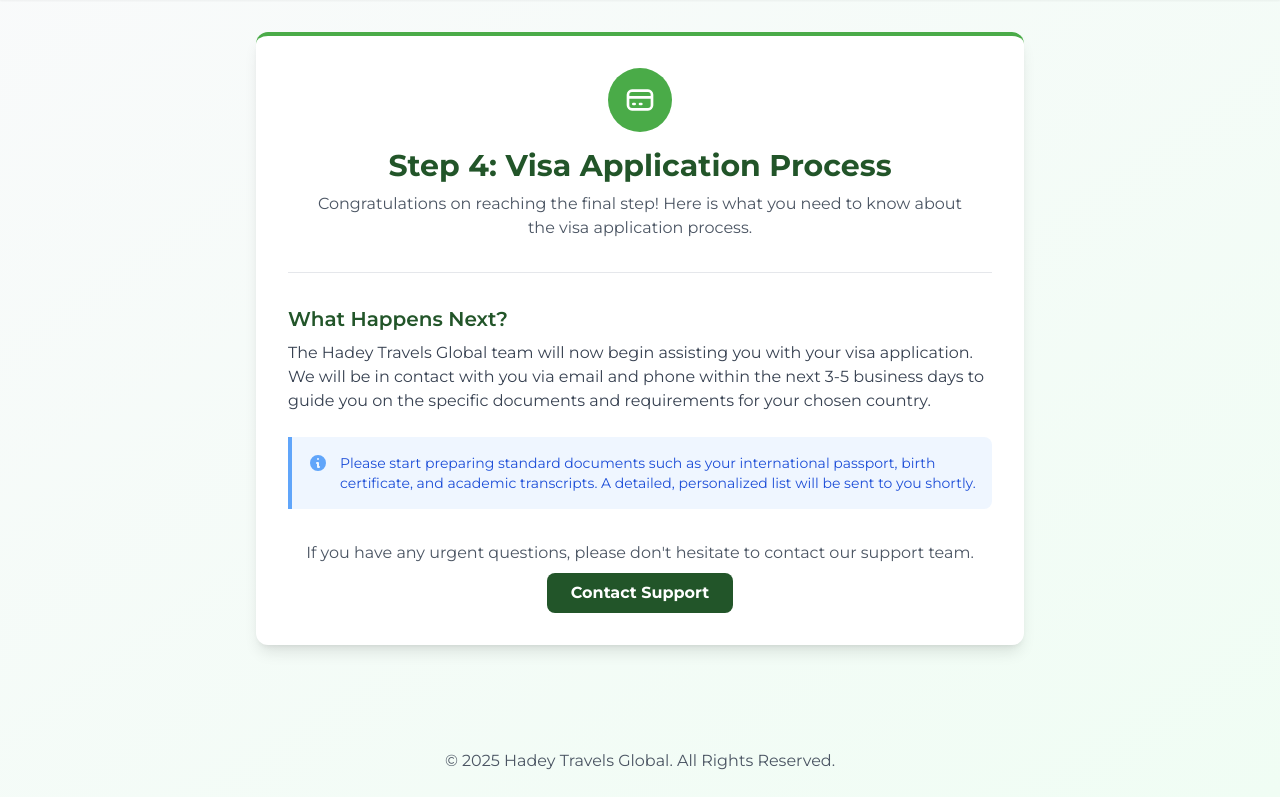
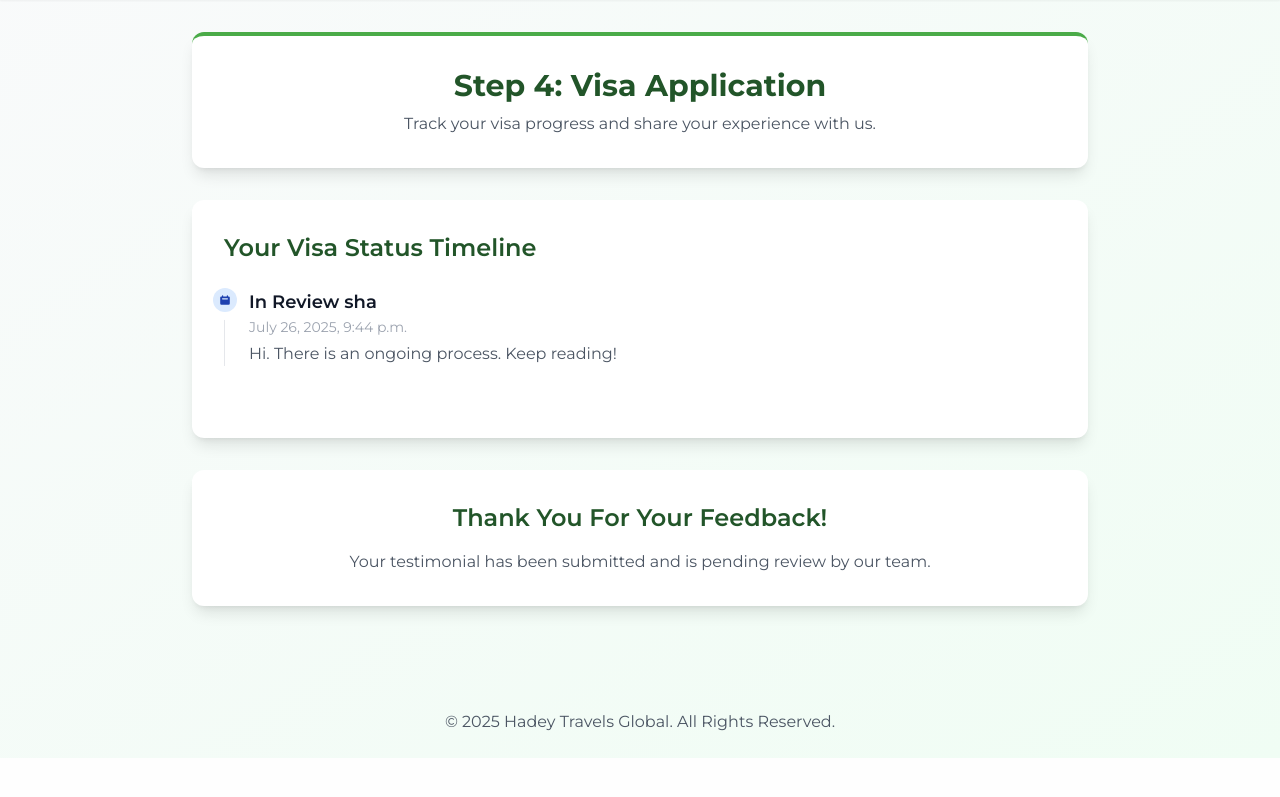
Before and after one commit to IsraelPhilips/Hadey, a Django app: page /visa-application/ in a window 1280 px wide. Shown: the part 72-869 px from the top of the page. After the commit the page ends 830 px from the top, so only its background shows below. Run offline with Django 5.2, Linux system fonts and the light colour scheme; a user stored in the database is signed in; data comes from the database, SQL or seed files in the repository; both versions use the stored data as it was after the commit; some libraries are stand-ins or nearby versions.

Commit message:
Visa tracking on step 4

```diff
--- a/portal/forms.py
+++ b/portal/forms.py
@@ -2,24 +2,18 @@
 
 from django import forms
 from allauth.account.forms import SignupForm
-from .models import Application, Document
+from .models import Application, Document, Testimonial # Add Testimonial
 
 class CustomSignupForm(SignupForm):
-    """
-    A custom signup form to override the default styling and help text.
-    """
+    # ... unchanged ...
     def __init__(self, *args, **kwargs):
         super(CustomSignupForm, self).__init__(*args, **kwargs)
-        # Add Tailwind classes to the fields
         for field_name, field in self.fields.items():
-            field.widget.attrs.update({
-                'class': 'mt-1 block w-full px-3 py-2 bg-white border border-gray-300 rounded-md shadow-sm placeholder-gray-400 focus:outline-none focus:ring-primary-green focus:border-primary-green sm:text-sm'
-            })
-            # Remove the default verbose help text
+            field.widget.attrs.update({'class': 'mt-1 block w-full px-3 py-2 bg-white border border-gray-300 rounded-md shadow-sm placeholder-gray-400 focus:outline-none focus:ring-primary-green focus:border-primary-green sm:text-sm'})
             field.help_text = ''
 
 class ApplicationForm(forms.ModelForm):
-    # ... rest of the file is unchanged ...
+    # ... unchanged ...
     class Meta:
         model = Application
         fields = ['full_name', 'email', 'phone_number', 'country_of_interest']
@@ -31,9 +25,26 @@ class ApplicationForm(forms.ModelForm):
         }
 
 class DocumentUploadForm(forms.ModelForm):
+    # ... unchanged ...
     class Meta:
         model = Document
         fields = ['file']
         widgets = {
             'file': forms.FileInput(attrs={'class': 'block w-full text-sm text-gray-500 file:mr-4 file:py-2 file:px-4 file:rounded-full file:border-0 file:text-sm file:font-semibold file:bg-primary-green file:text-white hover:file:bg-dark-green'}),
         }
+
+class TestimonialForm(forms.ModelForm):
+    """
+    A form for users to submit their testimonials.
+    """
+    class Meta:
+        model = Testimonial
+        fields = ['content', 'rating']
+        widgets = {
+            'content': forms.Textarea(attrs={
+                'class': 'mt-1 block w-full px-3 py-2 bg-white border border-gray-300 rounded-md shadow-sm placeholder-gray-400 focus:outline-none focus:ring-primary-green focus:border-primary-green sm:text-sm',
+                'rows': 4,
+                'placeholder': 'Share your experience with us...'
+            }),
+            'rating': forms.HiddenInput(), # We will use a custom star rating widget
+        }
--- a/portal/views.py
+++ b/portal/views.py
@@ -12,21 +12,21 @@ from django.conf import settings
 from django.urls import reverse
 from django.core.mail import send_mail
 from django.template.loader import render_to_string
-from .models import Application, Payment, Document
-from .forms import ApplicationForm, DocumentUploadForm
+from .models import Application, Payment, Document, Testimonial
+from .forms import ApplicationForm, DocumentUploadForm, TestimonialForm
 
+# ... dashboard, application_form_view, document_submission_view, agency_fee_view, initiate_payment, and flutterwave_webhook views are unchanged ...
 @login_required
 def dashboard(request):
     application, _ = Application.objects.get_or_create(user=request.user)
     ALL_STEPS = [
         {'id': Application.ApplicationStatus.STEP_1_APPLICATION_FORM, 'title': 'Application Form', 'number': 1, 'url_name': 'portal:application_form'},
-        {'id': Application.ApplicationStatus.STEP_2_ADMISSION_FEE, 'title': 'Admission Letter Fee', 'number': 2, 'url_name': 'portal:document_submission'},
+        {'id': Application.ApplicationStatus.STEP_2_ADMISSION_FEE, 'title': 'Admission Form', 'number': 2, 'url_name': 'portal:document_submission'},
         {'id': Application.ApplicationStatus.STEP_3_AGENCY_FEE, 'title': 'Agency Fee', 'number': 3, 'url_name': 'portal:agency_fee'},
         {'id': Application.ApplicationStatus.STEP_4_VISA_APPLICATION, 'title': 'Visa Application', 'number': 4, 'url_name': 'portal:visa_application'},
     ]
     current_status = application.status
     try:
-        # Handle the COMPLETED status by pointing to the last step's index
         if current_status == Application.ApplicationStatus.COMPLETED:
             current_index = len(ALL_STEPS)
         else:
@@ -48,7 +48,6 @@ def dashboard(request):
 
 @login_required
 def application_form_view(request):
-    # ... view is unchanged ...
     application, _ = Application.objects.get_or_create(user=request.user)
     if request.method == 'POST':
         form = ApplicationForm(request.POST, instance=application)
@@ -63,7 +62,6 @@ def application_form_view(request):
 
 @login_required
 def document_submission_view(request):
-    # ... view is unchanged ...
     application = request.user.application
     admin_document = Document.objects.filter(application__isnull=True, is_admin_upload=True, document_type=Document.DocumentType.BLANK_FORM_TEMPLATE).order_by('-uploaded_at').first()
     if request.method == 'POST':
@@ -82,7 +80,6 @@ def document_submission_view(request):
 
 @login_required
 def agency_fee_view(request):
-    # ... view is unchanged ...
     application = request.user.application
     admission_letter = Document.objects.filter(application=application, document_type=Document.DocumentType.ADMISSION_LETTER, is_admin_upload=True).first()
     context = {'application': application, 'admission_letter': admission_letter}
@@ -91,24 +88,50 @@ def agency_fee_view(request):
 @login_required
 def visa_application_view(request):
     """
-    Displays the final step with instructions for the visa application.
+    Displays the final step with visa updates and a testimonial form.
     """
     application = request.user.application
-    context = {'application': application}
+
+    if request.method == 'POST':
+        # Check if a testimonial already exists to prevent re-submission
+        if Testimonial.objects.filter(application=application).exists():
+            return JsonResponse({'success': False, 'message': 'You have already submitted a testimonial.'}, status=400)
+
+        form = TestimonialForm(request.POST)
+        if form.is_valid():
+            testimonial = form.save(commit=False)
+            testimonial.application = application
+            testimonial.save()
+            # Mark the application as fully completed
+            application.status = Application.ApplicationStatus.COMPLETED
+            application.save()
+            return JsonResponse({'success': True, 'message': 'Thank you for your feedback!'})
+        else:
+            return JsonResponse({'success': False, 'errors': form.errors}, status=400)
+
+    # Fetch all data needed for the page
+    visa_updates = application.visa_updates.all()
+    testimonial = Testimonial.objects.filter(application=application).first()
+    form = TestimonialForm(instance=testimonial)
+
+    context = {
+        'application': application,
+        'visa_updates': visa_updates,
+        'testimonial_form': form,
+        'testimonial': testimonial,
+    }
     return render(request, 'portal/visa_application.html', context)
-
 
 @login_required
 @require_POST
 def initiate_payment(request):
-    # ... view is unchanged ...
     try:
         data = json.loads(request.body)
         purpose = data.get('purpose')
     except json.JSONDecodeError:
         return JsonResponse({'error': 'Invalid JSON'}, status=400)
     application = request.user.application
-    currency = 'USD'
+    currency = 'NGN'
     if purpose == 'APPLICATION_FEE':
         amount = 15.00
         payment_purpose = Payment.PaymentPurpose.APPLICATION_FEE
@@ -143,7 +166,6 @@ def initiate_payment(request):
 
 @csrf_exempt
 def flutterwave_webhook(request):
-    # ... view is unchanged ...
     tx_ref = None
     transaction_id = None
     if request.method == 'POST':
--- a/templates/portal/document_submission.html
+++ b/templates/portal/document_submission.html
@@ -54,7 +54,7 @@
                 <div class="flex items-start">
                     <div class="flex-shrink-0 flex items-center justify-center h-10 w-10 rounded-full bg-primary-green text-white font-bold text-lg">3</div>
                     <div class="ml-4 w-full">
-                        <h2 class="text-lg font-semibold text-dark-green">Pay Admission Letter Fee ($1,000)</h2>
+                        <h2 class="text-lg font-semibold text-dark-green">Pay Admission Form Fee ($1,000)</h2>
                         <p class="text-sm text-gray-600 mt-1">After your document is uploaded, please confirm your details and proceed with the payment.</p>
                         <div class="flex items-start my-4">
                             <div class="flex items-center h-5"><input id="consent" name="consent" type="checkbox" class="focus:ring-primary-green h-4 w-4 text-primary-green border-gray-300 rounded"></div>
--- a/templates/portal/visa_application.html
+++ b/templates/portal/visa_application.html
@@ -3,44 +3,146 @@
 {% block title %}Visa Application | Hadey Travels Global{% endblock %}
 
 {% block content %}
-<div class="max-w-3xl mx-auto">
+<div class="max-w-4xl mx-auto space-y-8">
+    <!-- Header -->
     <div class="bg-white p-8 rounded-xl shadow-lg border-t-4 border-primary-green">
         <div class="text-center">
-            <div class="mx-auto flex items-center justify-center h-16 w-16 rounded-full bg-primary-green">
-                <svg xmlns="http://www.w3.org/2000/svg" class="h-8 w-8 text-white" fill="none" viewBox="0 0 24 24" stroke="currentColor"><path stroke-linecap="round" stroke-linejoin="round" stroke-width="2" d="M3 10h18M7 15h1m4 0h1m-7 4h12a3 3 0 003-3V8a3 3 0 00-3-3H6a3 3 0 00-3 3v8a3 3 0 003 3z" /></svg>
-            </div>
-            <h1 class="text-3xl font-bold text-dark-green mt-4">Step 4: Visa Application Process</h1>
-            <p class="text-gray-600 mt-2 max-w-2xl mx-auto">Congratulations on reaching the final step! Here is what you need to know about the visa application process.</p>
-        </div>
-
-        <div class="mt-8 border-t border-gray-200 pt-8">
-            <h2 class="text-xl font-semibold text-dark-green">What Happens Next?</h2>
-            <p class="mt-2 text-gray-700">
-                The Hadey Travels Global team will now begin assisting you with your visa application. We will be in contact with you via email and phone within the next 3-5 business days to guide you on the specific documents and requirements for your chosen country.
-            </p>
-
-            <div class="mt-6 bg-blue-50 border-l-4 border-blue-400 p-4 rounded-r-lg">
-                <div class="flex">
-                    <div class="flex-shrink-0">
-                        <svg class="h-5 w-5 text-blue-400" viewBox="0 0 20 20" fill="currentColor">
-                            <path fill-rule="evenodd" d="M18 10a8 8 0 11-16 0 8 8 0 0116 0zm-7-4a1 1 0 11-2 0 1 1 0 012 0zM9 9a1 1 0 000 2v3a1 1 0 001 1h1a1 1 0 100-2v-3a1 1 0 00-1-1H9z" clip-rule="evenodd" />
-                        </svg>
-                    </div>
-                    <div class="ml-3">
-                        <p class="text-sm text-blue-700">
-                            Please start preparing standard documents such as your international passport, birth certificate, and academic transcripts. A detailed, personalized list will be sent to you shortly.
-                        </p>
-                    </div>
-                </div>
-            </div>
-
-            <div class="mt-8 text-center">
-                <p class="text-gray-600">If you have any urgent questions, please don't hesitate to contact our support team.</p>
-                <a href="mailto:support@hadeytravels.com" class="mt-2 inline-block bg-dark-green text-white font-bold py-2 px-6 rounded-lg hover:bg-primary-green transition-all duration-300">
-                    Contact Support
-                </a>
-            </div>
+            <h1 class="text-3xl font-bold text-dark-green">Step 4: Visa Application</h1>
+            <p class="text-gray-600 mt-2 max-w-2xl mx-auto">Track your visa progress and share your experience with us.</p>
         </div>
     </div>
+
+    <!-- Visa Updates Timeline -->
+    <div class="bg-white p-8 rounded-xl shadow-lg">
+        <h2 class="text-2xl font-semibold text-dark-green mb-6">Your Visa Status Timeline</h2>
+        {% if visa_updates %}
+            <ol class="relative border-l border-gray-200">
+                {% for update in visa_updates %}
+                <li class="mb-10 ml-6">
+                    <span class="absolute flex items-center justify-center w-6 h-6 bg-blue-100 rounded-full -left-3 ring-8 ring-white">
+                        <svg class="w-3 h-3 text-blue-800" fill="currentColor" viewBox="0 0 20 20"><path fill-rule="evenodd" d="M6 2a1 1 0 00-1 1v1H4a2 2 0 00-2 2v10a2 2 0 002 2h12a2 2 0 002-2V6a2 2 0 00-2-2h-1V3a1 1 0 10-2 0v1H7V3a1 1 0 00-1-1zm0 5a1 1 0 000 2h8a1 1 0 100-2H6z" clip-rule="evenodd"></path></svg>
+                    </span>
+                    <h3 class="flex items-center mb-1 text-lg font-semibold text-gray-900">{{ update.status_title }}</h3>
+                    <time class="block mb-2 text-sm font-normal leading-none text-gray-400">{{ update.created_at|date:"F j, Y, P" }}</time>
+                    <p class="mb-4 text-base font-normal text-gray-600">{{ update.details }}</p>
+                </li>
+                {% endfor %}
+            </ol>
+        {% else %}
+            <div class="text-center p-6 bg-gray-50 rounded-lg">
+                <p class="text-gray-600">No visa updates have been posted yet. The team will update you here as soon as the process begins.</p>
+            </div>
+        {% endif %}
+    </div>
+
+    <!-- Testimonial Section -->
+    <div class="bg-white p-8 rounded-xl shadow-lg">
+        {% if testimonial %}
+            <div class="text-center">
+                <h2 class="text-2xl font-semibold text-dark-green mb-4">Thank You For Your Feedback!</h2>
+                <p class="text-gray-600">Your testimonial has been submitted and is pending review by our team.</p>
+            </div>
+        {% else %}
+            <h2 class="text-2xl font-semibold text-dark-green mb-2">Share Your Experience</h2>
+            <p class="text-gray-600 mb-6">Your feedback helps us grow and assists future students. Please consider leaving a testimonial about your journey with us.</p>
+
+            <form id="testimonialForm" method="POST">
+                {% csrf_token %}
+                {{ testimonial_form.media }}
+
+                <!-- Star Rating -->
+                <div class="mb-4">
+                    <label class="block text-sm font-medium text-gray-700 mb-2">Your Rating</label>
+                    <div id="star-rating" class="flex items-center space-x-1">
+                        {% for i in "12345" %}
+                        <svg class="w-8 h-8 text-gray-300 cursor-pointer" data-value="{{ i }}" fill="currentColor" viewBox="0 0 20 20"><path d="M9.049 2.927c.3-.921 1.603-.921 1.902 0l1.07 3.292a1 1 0 00.95.69h3.462c.969 0 1.371 1.24.588 1.81l-2.8 2.034a1 1 0 00-.364 1.118l1.07 3.292c.3.921-.755 1.688-1.54 1.118l-2.8-2.034a1 1 0 00-1.175 0l-2.8 2.034c-.784.57-1.838-.197-1.539-1.118l1.07-3.292a1 1 0 00-.364-1.118L2.98 8.72c-.783-.57-.38-1.81.588-1.81h3.461a1 1 0 00.951-.69l1.07-3.292z"></path></svg>
+                        {% endfor %}
+                    </div>
+                    {{ testimonial_form.rating }}
+                </div>
+
+                <!-- Content -->
+                <div>
+                    <label for="id_content" class="block text-sm font-medium text-gray-700">Your Testimonial</label>
+                    {{ testimonial_form.content }}
+                </div>
+
+                <div class="mt-6">
+                    <button type="submit" id="submitTestimonialBtn" class="w-full flex justify-center py-3 px-4 border border-transparent rounded-md shadow-sm text-lg font-medium text-white bg-accent-orange hover:bg-opacity-90 focus:outline-none focus:ring-2 focus:ring-offset-2 focus:ring-accent-orange transition-colors">
+                        Submit Testimonial
+                    </button>
+                </div>
+                <p id="testimonial-success" class="mt-4 text-center text-green-600 font-semibold"></p>
+            </form>
+        {% endif %}
+    </div>
 </div>
+
+<script>
+    // Star Rating Logic
+    const ratingContainer = document.getElementById('star-rating');
+    const ratingInput = document.getElementById('id_rating');
+    const stars = ratingContainer.querySelectorAll('svg');
+
+    ratingContainer.addEventListener('click', e => {
+        const star = e.target.closest('svg');
+        if (!star) return;
+
+        const ratingValue = star.dataset.value;
+        ratingInput.value = ratingValue;
+        updateStars(ratingValue);
+    });
+
+    function updateStars(rating) {
+        stars.forEach(star => {
+            if (star.dataset.value <= rating) {
+                star.classList.remove('text-gray-300');
+                star.classList.add('text-accent-yellow');
+            } else {
+                star.classList.remove('text-accent-yellow');
+                star.classList.add('text-gray-300');
+            }
+        });
+    }
+
+    // Testimonial Form Submission Logic
+    const testimonialForm = document.getElementById('testimonialForm');
+    if (testimonialForm) {
+        const submitBtn = document.getElementById('submitTestimonialBtn');
+        const successMsg = document.getElementById('testimonial-success');
+
+        testimonialForm.addEventListener('submit', function(e) {
+            e.preventDefault();
+            submitBtn.disabled = true;
+            submitBtn.innerHTML = 'Submitting...';
+
+            const formData = new FormData(testimonialForm);
+
+            fetch("{% url 'portal:visa_application' %}", {
+                method: 'POST',
+                body: formData,
+                headers: {'X-CSRFToken': formData.get('csrfmiddlewaretoken')}
+            })
+            .then(response => response.json())
+            .then(data => {
+                if (data.success) {
+                    testimonialForm.style.display = 'none';
+                    successMsg.textContent = data.message;
+                    // Optionally, redirect or update the page further
+                    window.location.reload(); // Reload to show the "Thank You" message
+                } else {
+                    alert(data.message || 'An error occurred.');
+                    submitBtn.disabled = false;
+                    submitBtn.innerHTML = 'Submit Testimonial';
+                }
+            })
+            .catch(error => {
+                console.error('Testimonial submission error:', error);
+                alert('A network error occurred. Please try again.');
+                submitBtn.disabled = false;
+                submitBtn.innerHTML = 'Submit Testimonial';
+            });
+        });
+    }
+</script>
 {% endblock %}
```
Also changed, not shown: portal/admin.py (+28 -12 lines), portal/models.py (+42 -11 lines), db.sqlite3, portal/migrations/0006_application_visa_status_testimonial_visaupdate.py (added).
